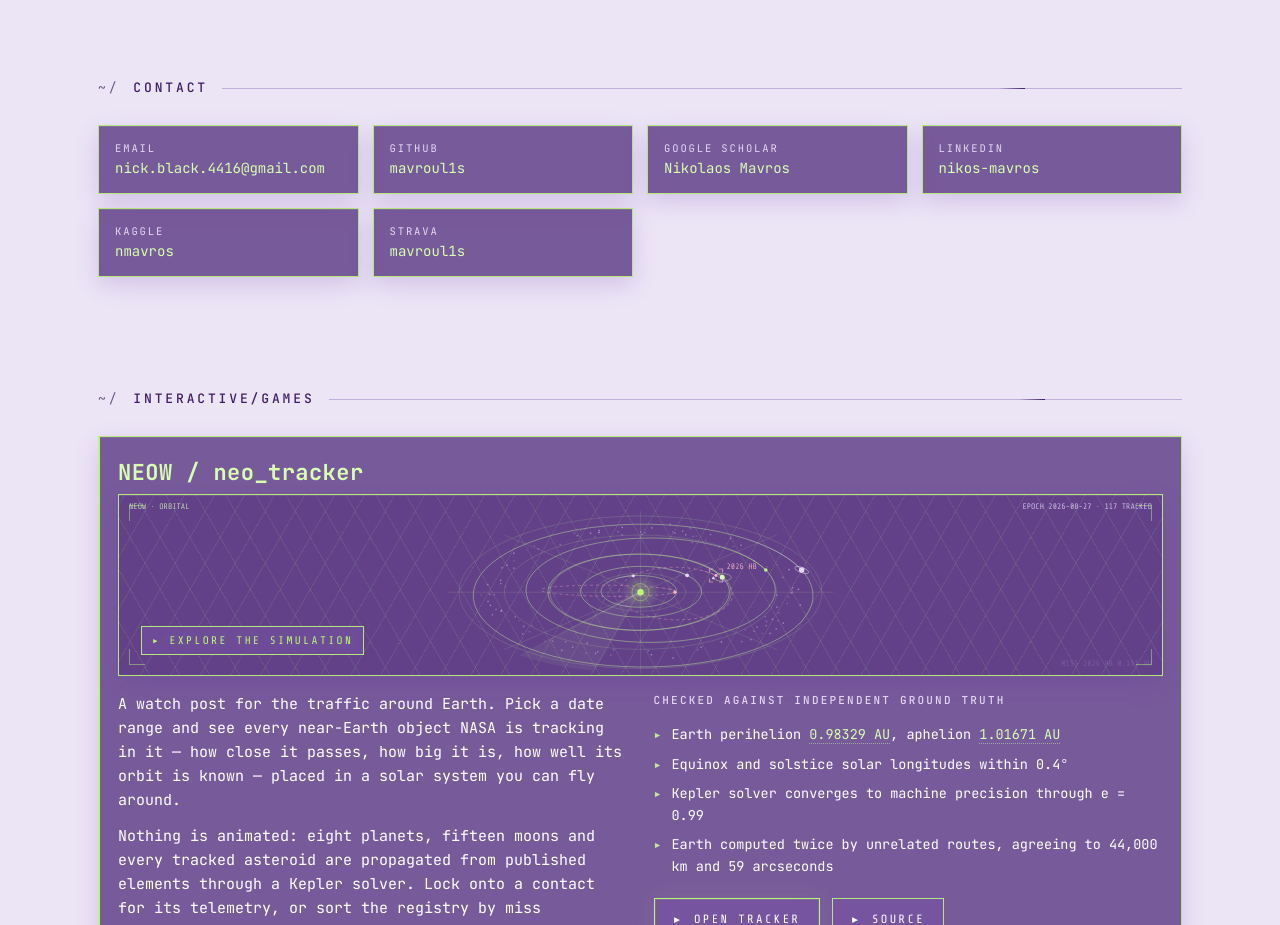
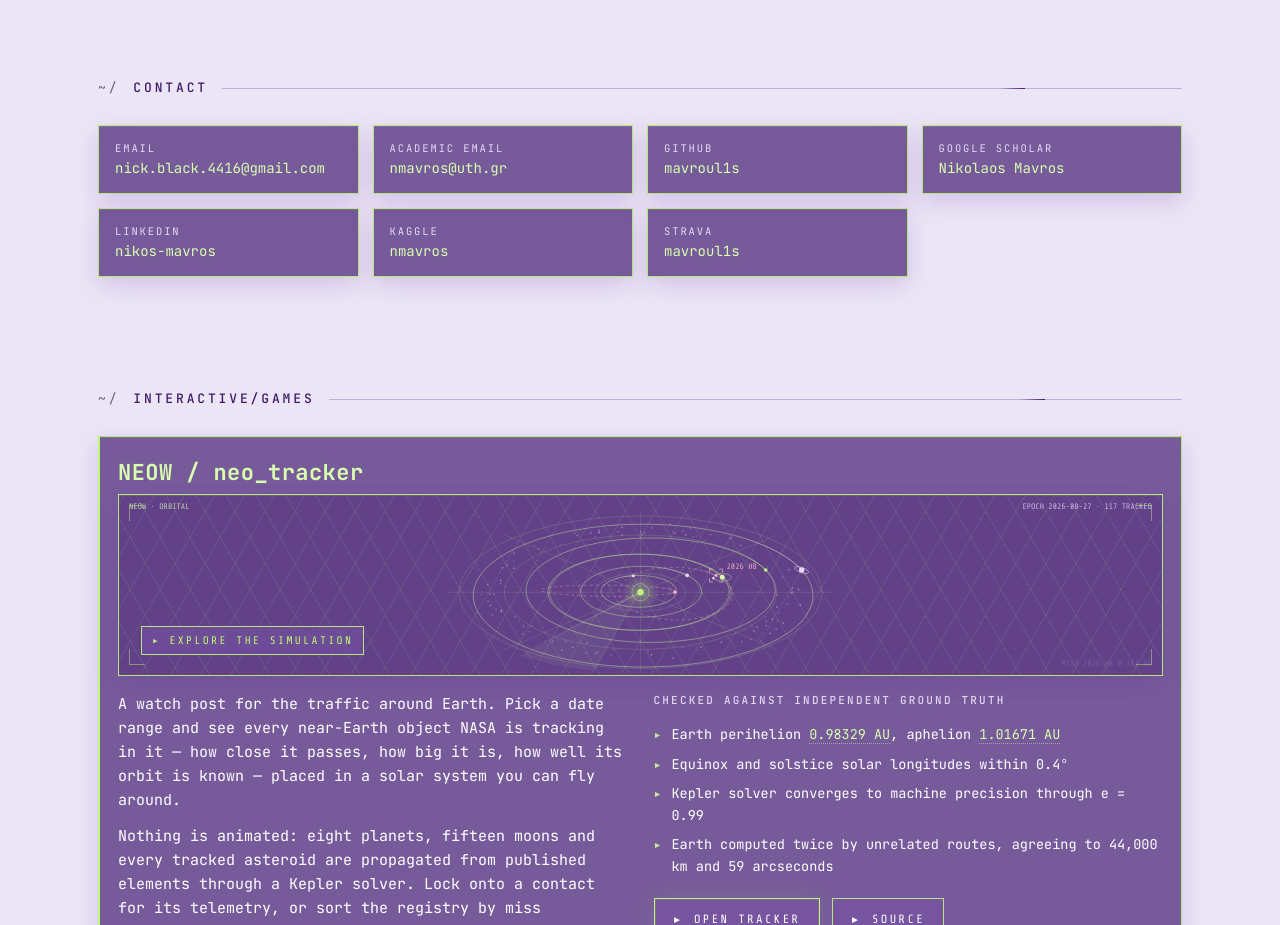
Before and after one commit to mavroul1s/mavroul1s.github.io, a plain HTML site: page index.html in a window 1280 px wide. Shown: the part 4920-5845 px from the top of the page. Drawn offline with nearby package versions, Linux system fonts and the light colour scheme; no server answers; animation ran at ten frames a second.

Commit message:
Add academic email to portfolio contact

```diff
--- a/index.html
+++ b/index.html
@@ -1572,6 +1572,9 @@ Always open to collaborating—feel free to reach out.</p>
     <a class="link-box" href="mailto:nick.black.4416@gmail.com">
       <span class="lbl">Email</span><span class="val">nick.black.4416@gmail.com</span>
     </a>
+    <a class="link-box" href="mailto:nmavros@uth.gr">
+      <span class="lbl">Academic email</span><span class="val">nmavros@uth.gr</span>
+    </a>
     <a class="link-box" href="https://github.com/mavroul1s" target="_blank" rel="noopener">
       <span class="lbl">GitHub</span><span class="val">mavroul1s</span>
     </a>
```
